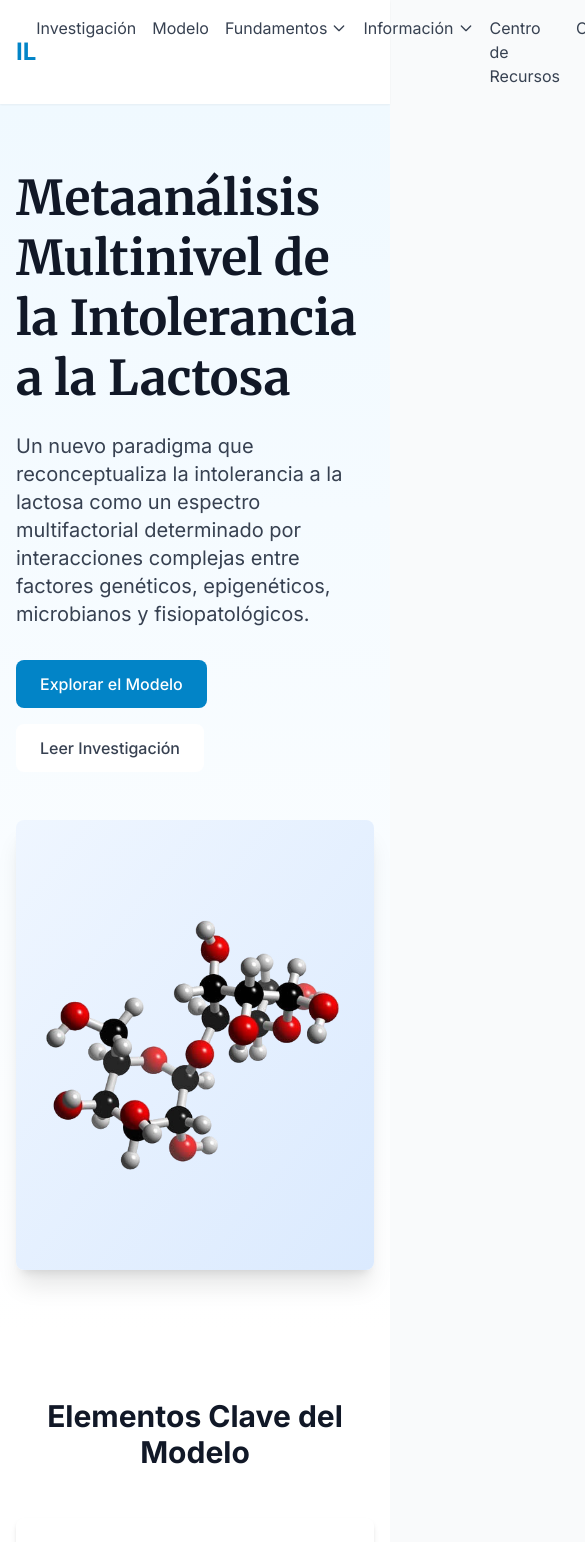
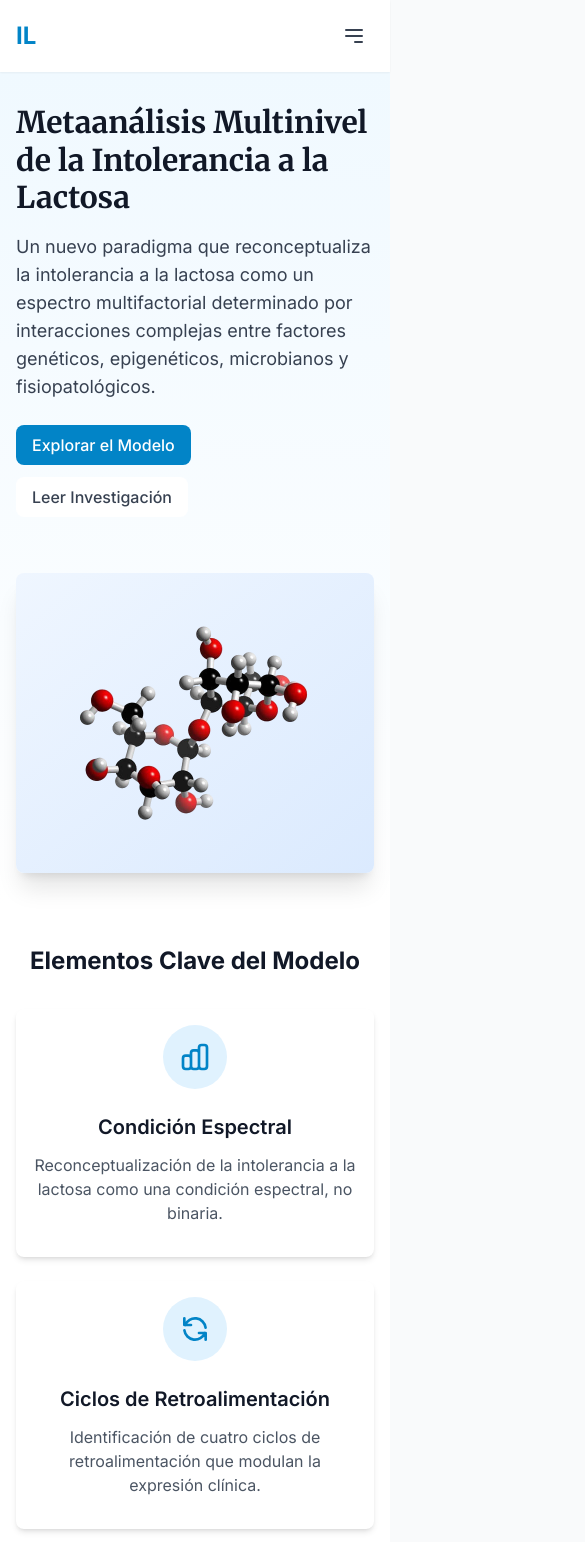
Before and after one commit to joellopezber/Lactose_Paper, a Next.js app: page / in a window 390 px wide. Shown: the top 1542 px of the page, 585 px wide, since content can reach past the window. Built offline with nearby package versions, Linux system fonts and the light colour scheme.

Commit message:
Implementación de diseño responsive: menú hamburguesa para móviles, ajuste de tamaños y estilos para adaptarse a diferentes dispositivos

```diff
--- a/src/assets/styles/globals.css
+++ b/src/assets/styles/globals.css
@@ -3,24 +3,28 @@
 @tailwind utilities;
 
 @layer base {
+  html {
+    @apply antialiased;
+  }
+
   body {
-    @apply text-gray-900 bg-gray-50;
+    @apply text-gray-900 bg-gray-50 text-base;
   }
 
   h1 {
-    @apply text-4xl font-bold mb-6;
+    @apply text-3xl sm:text-4xl font-bold mb-4 sm:mb-6;
   }
 
   h2 {
-    @apply text-3xl font-bold mb-4;
+    @apply text-2xl sm:text-3xl font-bold mb-3 sm:mb-4;
   }
 
   h3 {
-    @apply text-2xl font-bold mb-3;
+    @apply text-xl sm:text-2xl font-bold mb-2 sm:mb-3;
   }
 
   h4 {
-    @apply text-xl font-bold font-serif mb-2;
+    @apply text-lg sm:text-xl font-bold font-serif mb-2;
   }
 
   p {
@@ -34,15 +38,15 @@
 
 @layer components {
   .container-custom {
-    @apply container mx-auto px-4 sm:px-6 lg:px-8;
+    @apply container mx-auto px-4 sm:px-6 lg:px-8 max-w-screen-xl;
   }
 
   .btn {
-    @apply px-6 py-3 rounded-lg bg-primary-600 text-white font-medium hover:bg-primary-700 transition-colors;
+    @apply px-4 py-2 sm:px-6 sm:py-3 rounded-lg bg-primary-600 text-white font-medium hover:bg-primary-700 transition-colors focus:outline-none focus:ring-2 focus:ring-primary-500 focus:ring-opacity-50;
   }
 
   .btn-sm {
-    @apply px-4 py-2 rounded-lg font-medium text-sm transition-colors;
+    @apply px-3 py-1 sm:px-4 sm:py-2 rounded-lg font-medium text-sm transition-colors;
   }
 
   .btn-secondary {
@@ -50,7 +54,7 @@
   }
 
   .card {
-    @apply bg-white p-6 rounded-lg shadow-md;
+    @apply bg-white p-4 sm:p-6 rounded-lg shadow-md;
   }
 }
 
--- a/src/components/Layout.tsx
+++ b/src/components/Layout.tsx
@@ -16,9 +16,11 @@ const Layout = ({
 }: LayoutProps) => {
   const [dropdownFundamentosOpen, setDropdownFundamentosOpen] = useState(false);
   const [dropdownRecursosOpen, setDropdownRecursosOpen] = useState(false);
+  const [mobileMenuOpen, setMobileMenuOpen] = useState(false);
   const router = useRouter();
   const fundamentosRef = useRef<HTMLLIElement>(null);
   const recursosRef = useRef<HTMLLIElement>(null);
+  const mobileMenuRef = useRef<HTMLDivElement>(null);
 
   // Función para determinar si un enlace está activo
   const isActive = (path: string) => {
@@ -56,12 +58,16 @@ const Layout = ({
       if (recursosRef.current && !recursosRef.current.contains(event.target as Node)) {
         setDropdownRecursosOpen(false);
       }
+      if (mobileMenuRef.current && !mobileMenuRef.current.contains(event.target as Node)) {
+        setMobileMenuOpen(false);
+      }
     };
 
     // Cerrar menús al cambiar de ruta
     const handleRouteChange = () => {
       setDropdownFundamentosOpen(false);
       setDropdownRecursosOpen(false);
+      setMobileMenuOpen(false);
     };
 
     // Añadir los listeners
@@ -90,7 +96,8 @@ const Layout = ({
               <span className="text-lg font-medium hidden sm:inline">Modelo Intolerancia Lactosa</span>
             </Link>
 
-            <nav>
+            {/* Navegación para desktop */}
+            <nav className="hidden md:block">
               <ul className="flex space-x-4 sm:space-x-6">
                 <li>
                   <Link
@@ -232,6 +239,148 @@ const Layout = ({
                 </li>
               </ul>
             </nav>
+
+            {/* Botón de menú para móviles */}
+            <button
+              className="md:hidden block text-gray-700 p-2 focus:outline-none"
+              onClick={() => setMobileMenuOpen(!mobileMenuOpen)}
+              aria-label="Menú"
+            >
+              <svg className="w-6 h-6" fill="none" stroke="currentColor" viewBox="0 0 24 24">
+                {mobileMenuOpen ? (
+                  <path strokeLinecap="round" strokeLinejoin="round" strokeWidth={2} d="M6 18L18 6M6 6l12 12" />
+                ) : (
+                  <path strokeLinecap="round" strokeLinejoin="round" strokeWidth={2} d="M4 6h16M4 12h16m-7 6h7" />
+                )}
+              </svg>
+            </button>
+          </div>
+        </div>
+
+        {/* Menú móvil */}
+        <div
+          ref={mobileMenuRef}
+          className={`md:hidden transition-all duration-300 overflow-hidden ${mobileMenuOpen ? 'max-h-screen' : 'max-h-0'}`}
+        >
+          <div className="container-custom py-4 bg-white border-t">
+            <ul className="space-y-4">
+              <li>
+                <Link
+                  href="/investigacion"
+                  className={`block py-2 ${isActive('/investigacion') ? 'text-primary-600 font-medium' : 'text-gray-700'} hover:text-primary-600`}
+                >
+                  Investigación
+                </Link>
+              </li>
+              <li>
+                <Link
+                  href="/modelo"
+                  className={`block py-2 ${isActive('/modelo') ? 'text-primary-600 font-medium' : 'text-gray-700'} hover:text-primary-600`}
+                >
+                  Modelo
+                </Link>
+              </li>
+              <li>
+                <button
+                  className={`flex justify-between items-center w-full py-2 ${isFundamentosActive() ? 'text-primary-600 font-medium' : 'text-gray-700'} hover:text-primary-600`}
+                  onClick={() => setDropdownFundamentosOpen(!dropdownFundamentosOpen)}
+                >
+                  Fundamentos
+                  <svg
+                    className={`w-4 h-4 transition-transform duration-300 ${dropdownFundamentosOpen ? 'rotate-180' : ''}`}
+                    fill="none"
+                    stroke="currentColor"
+                    viewBox="0 0 24 24"
+                  >
+                    <path strokeLinecap="round" strokeLinejoin="round" strokeWidth={2} d="M19 9l-7 7-7-7" />
+                  </svg>
+                </button>
+                <div className={`mt-2 pl-4 space-y-2 border-l-2 border-gray-100 transition-all duration-200 ${dropdownFundamentosOpen ? 'block' : 'hidden'}`}>
+                  <Link
+                    href="/mecanismos-fisiologicos"
+                    className={`block py-2 ${isActive('/mecanismos-fisiologicos') ? 'text-primary-600 font-medium' : 'text-gray-700'} hover:text-primary-600`}
+                  >
+                    Mecanismos Fisiológicos
+                  </Link>
+                  <Link
+                    href="/genetica"
+                    className={`block py-2 ${isActive('/genetica') ? 'text-primary-600 font-medium' : 'text-gray-700'} hover:text-primary-600`}
+                  >
+                    Factores Genéticos
+                  </Link>
+                  <Link
+                    href="/microbiota"
+                    className={`block py-2 ${isActive('/microbiota') ? 'text-primary-600 font-medium' : 'text-gray-700'} hover:text-primary-600`}
+                  >
+                    Microbiota Intestinal
+                  </Link>
+                  <Link
+                    href="/aproximaciones-terapeuticas"
+                    className={`block py-2 ${isActive('/aproximaciones-terapeuticas') ? 'text-primary-600 font-medium' : 'text-gray-700'} hover:text-primary-600`}
+                  >
+                    Aproximaciones Terapéuticas
+                  </Link>
+                  <Link
+                    href="/modelo/ciclos-retroalimentacion"
+                    className={`block py-2 ${isActive('/modelo/ciclos-retroalimentacion') ? 'text-primary-600 font-medium' : 'text-gray-700'} hover:text-primary-600`}
+                  >
+                    Ciclos de Retroalimentación
+                  </Link>
+                </div>
+              </li>
+              <li>
+                <button
+                  className={`flex justify-between items-center w-full py-2 ${isRecursosActive() ? 'text-primary-600 font-medium' : 'text-gray-700'} hover:text-primary-600`}
+                  onClick={() => setDropdownRecursosOpen(!dropdownRecursosOpen)}
+                >
+                  Información
+                  <svg
+                    className={`w-4 h-4 transition-transform duration-300 ${dropdownRecursosOpen ? 'rotate-180' : ''}`}
+                    fill="none"
+                    stroke="currentColor"
+                    viewBox="0 0 24 24"
+                  >
+                    <path strokeLinecap="round" strokeLinejoin="round" strokeWidth={2} d="M19 9l-7 7-7-7" />
+                  </svg>
+                </button>
+                <div className={`mt-2 pl-4 space-y-2 border-l-2 border-gray-100 transition-all duration-200 ${dropdownRecursosOpen ? 'block' : 'hidden'}`}>
+                  <Link
+                    href="/glosario"
+                    className={`block py-2 ${isActive('/glosario') ? 'text-primary-600 font-medium' : 'text-gray-700'} hover:text-primary-600`}
+                  >
+                    Glosario Científico
+                  </Link>
+                  <Link
+                    href="/referencias"
+                    className={`block py-2 ${isActive('/referencias') ? 'text-primary-600 font-medium' : 'text-gray-700'} hover:text-primary-600`}
+                  >
+                    Referencias Bibliográficas
+                  </Link>
+                  <Link
+                    href="/descargas"
+                    className={`block py-2 ${isActive('/descargas') ? 'text-primary-600 font-medium' : 'text-gray-700'} hover:text-primary-600`}
+                  >
+                    Descargar Artículo
+                  </Link>
+                </div>
+              </li>
+              <li>
+                <Link
+                  href="/recursos"
+                  className={`block py-2 ${isActive('/recursos') ? 'text-primary-600 font-medium' : 'text-gray-700'} hover:text-primary-600`}
+                >
+                  Centro de Recursos
+                </Link>
+              </li>
+              <li>
+                <Link
+                  href="/contacto"
+                  className={`block py-2 ${isActive('/contacto') ? 'text-primary-600 font-medium' : 'text-gray-700'} hover:text-primary-600`}
+                >
+                  Contacto
+                </Link>
+              </li>
+            </ul>
           </div>
         </div>
       </header>
--- a/src/pages/index.tsx
+++ b/src/pages/index.tsx
@@ -6,17 +6,17 @@ import OptimizedImage from '@/components/OptimizedImage';
 export default function Home() {
   return (
     <Layout>
-      <section className="bg-gradient-to-b from-primary-50 to-white py-16">
+      <section className="bg-gradient-to-b from-primary-50 to-white py-8 sm:py-16">
         <div className="container-custom">
-          <div className="grid grid-cols-1 lg:grid-cols-2 gap-12 items-center">
+          <div className="grid grid-cols-1 lg:grid-cols-2 gap-8 lg:gap-12 items-center">
             <div>
-              <h1 className="text-5xl font-bold text-gray-900 font-serif leading-tight">
+              <h1 className="text-3xl sm:text-4xl md:text-5xl font-bold text-gray-900 font-serif leading-tight">
                 Metaanálisis Multinivel de la Intolerancia a la Lactosa
               </h1>
-              <p className="text-xl mt-6 text-gray-700">
+              <p className="text-lg sm:text-xl mt-4 sm:mt-6 text-gray-700">
                 Un nuevo paradigma que reconceptualiza la intolerancia a la lactosa como un espectro multifactorial determinado por interacciones complejas entre factores genéticos, epigenéticos, microbianos y fisiopatológicos.
               </p>
-              <div className="mt-8 flex flex-wrap gap-4">
+              <div className="mt-6 sm:mt-8 flex flex-wrap gap-3 sm:gap-4">
                 <Link href="/modelo" className="btn">
                   Explorar el Modelo
                 </Link>
@@ -25,10 +25,10 @@ export default function Home() {
                 </Link>
               </div>
             </div>
-            <div className="relative h-[450px] rounded-lg overflow-hidden shadow-xl">
+            <div className="relative h-[300px] sm:h-[350px] md:h-[400px] lg:h-[450px] rounded-lg overflow-hidden shadow-xl mt-6 lg:mt-0">
               {/* Imagen principal */}
               <div className="absolute inset-0 bg-gradient-to-br from-blue-50 to-blue-100 flex flex-col items-center justify-center p-6">
-                <div className="relative w-full h-[380px]">
+                <div className="relative w-full h-[250px] sm:h-[300px] md:h-[350px] lg:h-[380px]">
                   <OptimizedImage
                     src="/images/modelo/freepik__background__20580.png"
                     alt="Ilustración conceptual - Intolerancia a la Lactosa"
@@ -43,11 +43,11 @@ export default function Home() {
         </div>
       </section>
 
-      <section className="py-16 bg-white">
+      <section className="py-10 sm:py-16 bg-white">
         <div className="container-custom">
-          <h2 className="text-center mb-12">Elementos Clave del Modelo</h2>
+          <h2 className="text-center text-2xl sm:text-3xl mb-8 sm:mb-12">Elementos Clave del Modelo</h2>
 
-          <div className="grid grid-cols-1 md:grid-cols-2 lg:grid-cols-4 gap-8 mt-12">
+          <div className="grid grid-cols-1 sm:grid-cols-2 lg:grid-cols-4 gap-6 sm:gap-8 mt-8 sm:mt-12">
             <div className="card hover:shadow-lg transition-shadow">
               <div className="h-16 w-16 rounded-full bg-primary-100 text-primary-600 flex items-center justify-center mx-auto mb-6">
                 <svg xmlns="http://www.w3.org/2000/svg" className="h-8 w-8" fill="none" viewBox="0 0 24 24" stroke="currentColor">
@@ -99,34 +99,34 @@ export default function Home() {
         </div>
       </section>
 
-      <section className="py-16 bg-gray-50">
+      <section className="py-10 sm:py-16 bg-gray-50">
         <div className="container-custom">
-          <h2 className="text-center mb-12">Explorar por Categoría</h2>
+          <h2 className="text-center text-2xl sm:text-3xl mb-8 sm:mb-12">Explorar por Categoría</h2>
 
-          <div className="grid grid-cols-1 md:grid-cols-3 gap-8">
+          <div className="grid grid-cols-1 sm:grid-cols-2 md:grid-cols-3 gap-6 sm:gap-8">
             <Link href="/mecanismos-fisiologicos" className="block group">
-              <div className="relative h-60 rounded-lg overflow-hidden shadow-md">
+              <div className="relative h-48 sm:h-60 rounded-lg overflow-hidden shadow-md">
                 <div className="absolute inset-0 bg-gradient-to-br from-primary-200 to-primary-400 group-hover:scale-105 transition-transform duration-300"></div>
-                <div className="absolute inset-0 flex items-center justify-center">
-                  <h3 className="text-2xl font-bold text-white">Mecanismos Fisiológicos</h3>
+                <div className="absolute inset-0 flex items-center justify-center p-4 text-center">
+                  <h3 className="text-xl sm:text-2xl font-bold text-white">Mecanismos Fisiológicos</h3>
                 </div>
               </div>
             </Link>
 
             <Link href="/genetica" className="block group">
-              <div className="relative h-60 rounded-lg overflow-hidden shadow-md">
+              <div className="relative h-48 sm:h-60 rounded-lg overflow-hidden shadow-md">
                 <div className="absolute inset-0 bg-gradient-to-br from-secondary-200 to-secondary-400 group-hover:scale-105 transition-transform duration-300"></div>
-                <div className="absolute inset-0 flex items-center justify-center">
-                  <h3 className="text-2xl font-bold text-white">Factores Genéticos</h3>
+                <div className="absolute inset-0 flex items-center justify-center p-4 text-center">
+                  <h3 className="text-xl sm:text-2xl font-bold text-white">Factores Genéticos</h3>
                 </div>
               </div>
             </Link>
 
             <Link href="/microbiota" className="block group">
-              <div className="relative h-60 rounded-lg overflow-hidden shadow-md">
+              <div className="relative h-48 sm:h-60 rounded-lg overflow-hidden shadow-md">
                 <div className="absolute inset-0 bg-gradient-to-br from-green-200 to-green-400 group-hover:scale-105 transition-transform duration-300"></div>
-                <div className="absolute inset-0 flex items-center justify-center">
-                  <h3 className="text-2xl font-bold text-white">Microbiota Intestinal</h3>
+                <div className="absolute inset-0 flex items-center justify-center p-4 text-center">
+                  <h3 className="text-xl sm:text-2xl font-bold text-white">Microbiota Intestinal</h3>
                 </div>
               </div>
             </Link>
```
